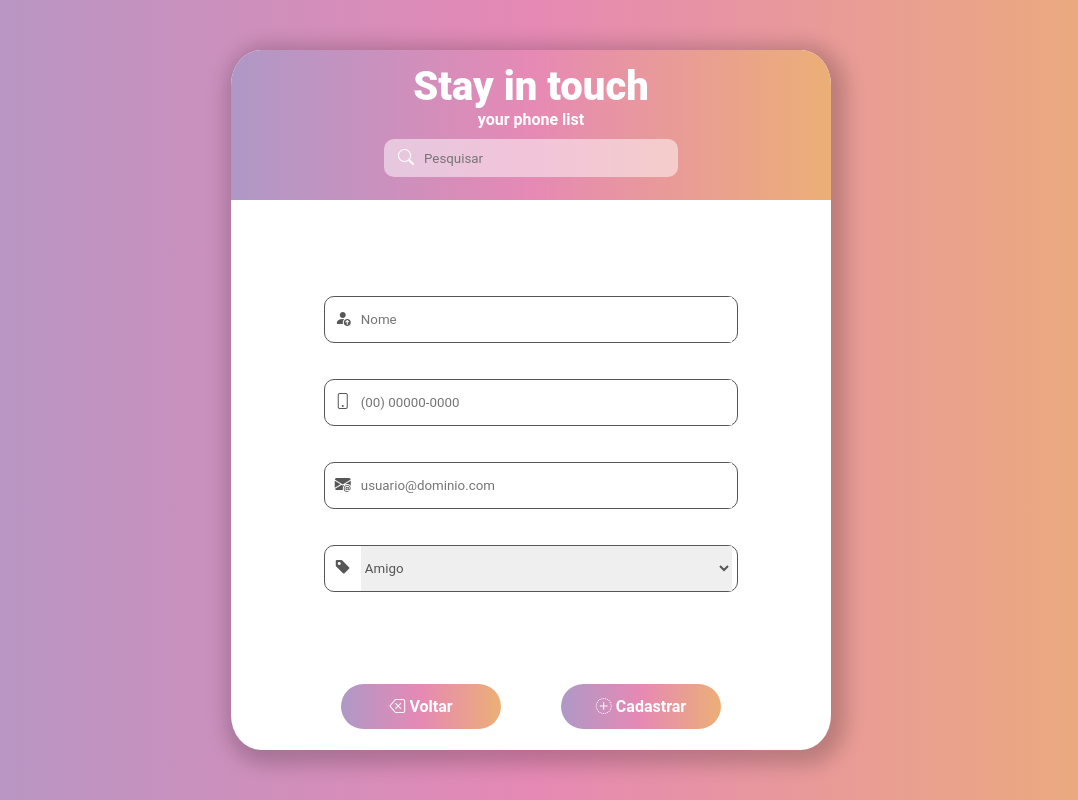
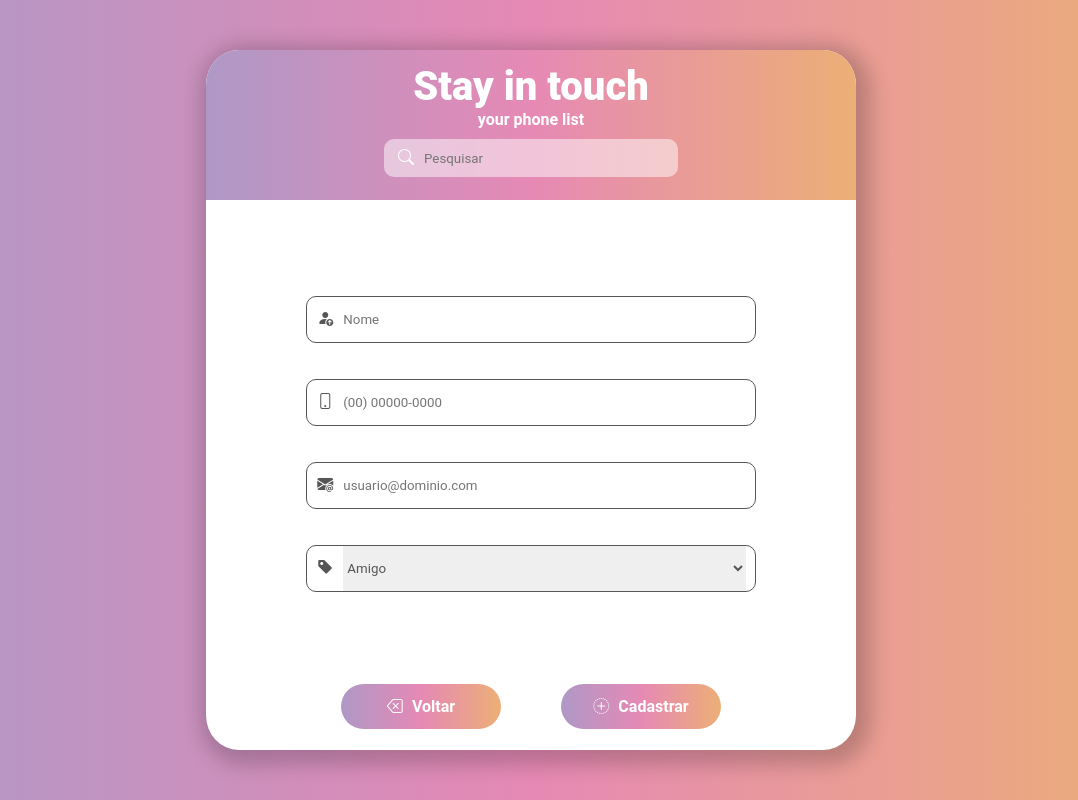
Before and after one commit to aarielmartins/Projeto---Lista_Tarefas_Port, a React (Create React App) app: page /novo in a window 1280 px wide. Shown: the whole page, without its empty margins (109-1187 px from the left). Built offline with nearby package versions, Linux system fonts and the light colour scheme.

Commit message:
ajustes finais de layout

```diff
--- a/src/components/Contato/styles.ts
+++ b/src/components/Contato/styles.ts
@@ -12,6 +12,7 @@ export const Texto = styled.h3<{ $selecionado: boolean }>`
   justify-content: center;
   align-items: center;
   text-align: center;
+
   padding: 8px 0;
 
   b {
@@ -20,13 +21,16 @@ export const Texto = styled.h3<{ $selecionado: boolean }>`
 `
 
 export const Informacoes = styled.div`
-  display: flex;
-  flex-direction: column;
   padding: 8px 0;
   cursor: pointer;
 
   div {
-    display: flex;
+    display: grid;
+    grid-template-columns: repeat(auto-fit, minmax(100px, 1fr));
+
+    @media (max-width: 600px) {
+      grid-template-columns: 1fr;
+    }
 
     &:hover {
       filter: brightness(0);
--- a/src/containers/Edicao/index.tsx
+++ b/src/containers/Edicao/index.tsx
@@ -4,10 +4,10 @@ import { useNavigate } from 'react-router-dom'
 import { RootReducer } from '../../store'
 import InputMask from 'react-input-mask'
 import { Campos, Formulario, Preencher } from './styles'
-import * as enums from '../../utils/enums/TipoContato'
 import { cadastrar, editar } from '../../store/reducers/contatos'
 import { Botao, BotaoSemLink, Button } from '../../styles'
 import { limpaIdentificacao } from '../../store/reducers/identificacao'
+import * as enums from '../../utils/enums/TipoContato'
 
 const Edicao = () => {
   const dispatch = useDispatch()
--- a/src/containers/Edicao/styles.ts
+++ b/src/containers/Edicao/styles.ts
@@ -19,6 +19,10 @@ export const Formulario = styled.form`
     &:focus {
       outline: none;
     }
+
+    @media (max-width: 600px) {
+      width: 80%;
+    }
   }
 
   .bi {
@@ -34,6 +38,10 @@ export const Preencher = styled.div`
   flex-direction: column;
   align-items: center;
   justify-content: center;
+
+  @media (max-width: 600px) {
+    height: 350px;
+  }
 `
 
 export const Campos = styled.div`
@@ -41,4 +49,9 @@ export const Campos = styled.div`
   border-radius: 10px;
   margin: 18px 0;
   width: 70%;
+
+  @media (max-width: 600px) {
+    display: flex;
+    align-items: center;
+  }
 `
--- a/src/containers/ListaDeContatos/styles.ts
+++ b/src/containers/ListaDeContatos/styles.ts
@@ -5,6 +5,10 @@ export const Conteudo = styled.div`
   height: 450px;
   overflow-y: scroll;
   margin: 12px 32px;
+
+  @media (max-width: 600px) {
+    height: 300px;
+  }
 
   &::-webkit-scrollbar {
     width: 8px;
--- a/src/styles/index.ts
+++ b/src/styles/index.ts
@@ -23,7 +23,7 @@ export const Fundo = styled.div`
 export const Container = styled.div`
   background-color: #fff;
   max-height: 100%;
-  width: 600px;
+  width: 650px;
   height: 700px;
   border-radius: 5%;
   box-shadow: 5px 5px 20px 10px rgba(0, 0, 0, 0.2);
@@ -44,6 +44,10 @@ export const Subtitulo = styled.h2`
   text-transform: uppercase;
   text-align: center;
   color: ${variaveis.cinza};
+
+  @media (max-width: 600px) {
+    display: none;
+  }
 `
 export const Botao = styled(Link)`
   background: ${variaveis.gradiente};
@@ -59,6 +63,15 @@ export const Botao = styled(Link)`
 
   i {
     font-style: normal;
+    @media (max-width: 600px) {
+      display: flex;
+      justify-content: center;
+      align-items: center;
+    }
+
+    b {
+      margin-left: 5px;
+    }
   }
 
   &:hover {
@@ -71,6 +84,9 @@ export const Button = styled.div`
   display: flex;
   justify-content: center;
   align-items: center;
+  @media (max-width: 600px) {
+    flex-direction: column;
+  }
 `
 export const BotaoSemLink = styled.button`
   background: ${variaveis.gradiente};
@@ -87,6 +103,15 @@ export const BotaoSemLink = styled.button`
 
   i {
     font-style: normal;
+    @media (max-width: 600px) {
+      display: flex;
+      justify-content: center;
+      align-items: center;
+    }
+
+    b {
+      margin-left: 5px;
+    }
   }
 
   &:hover {
```
